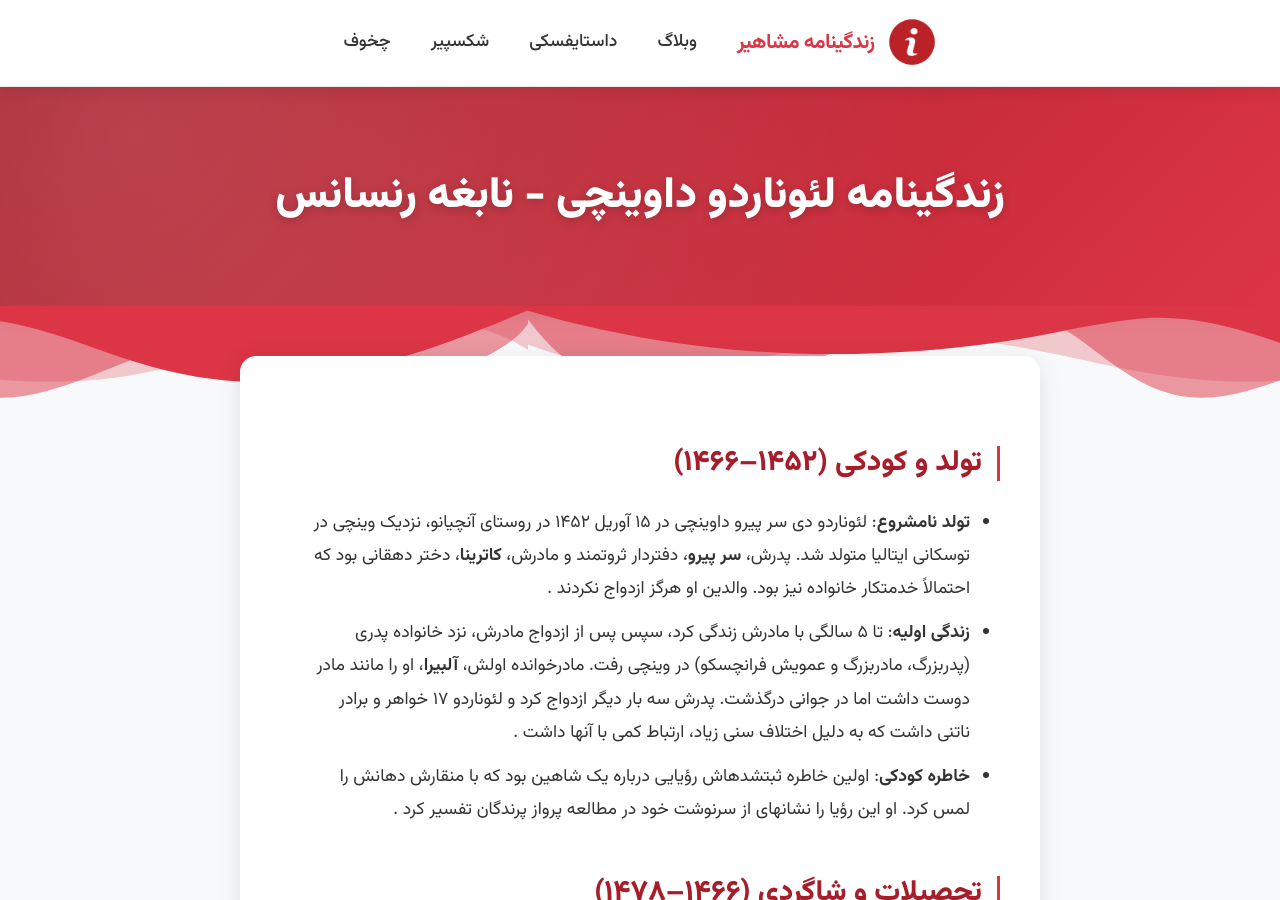
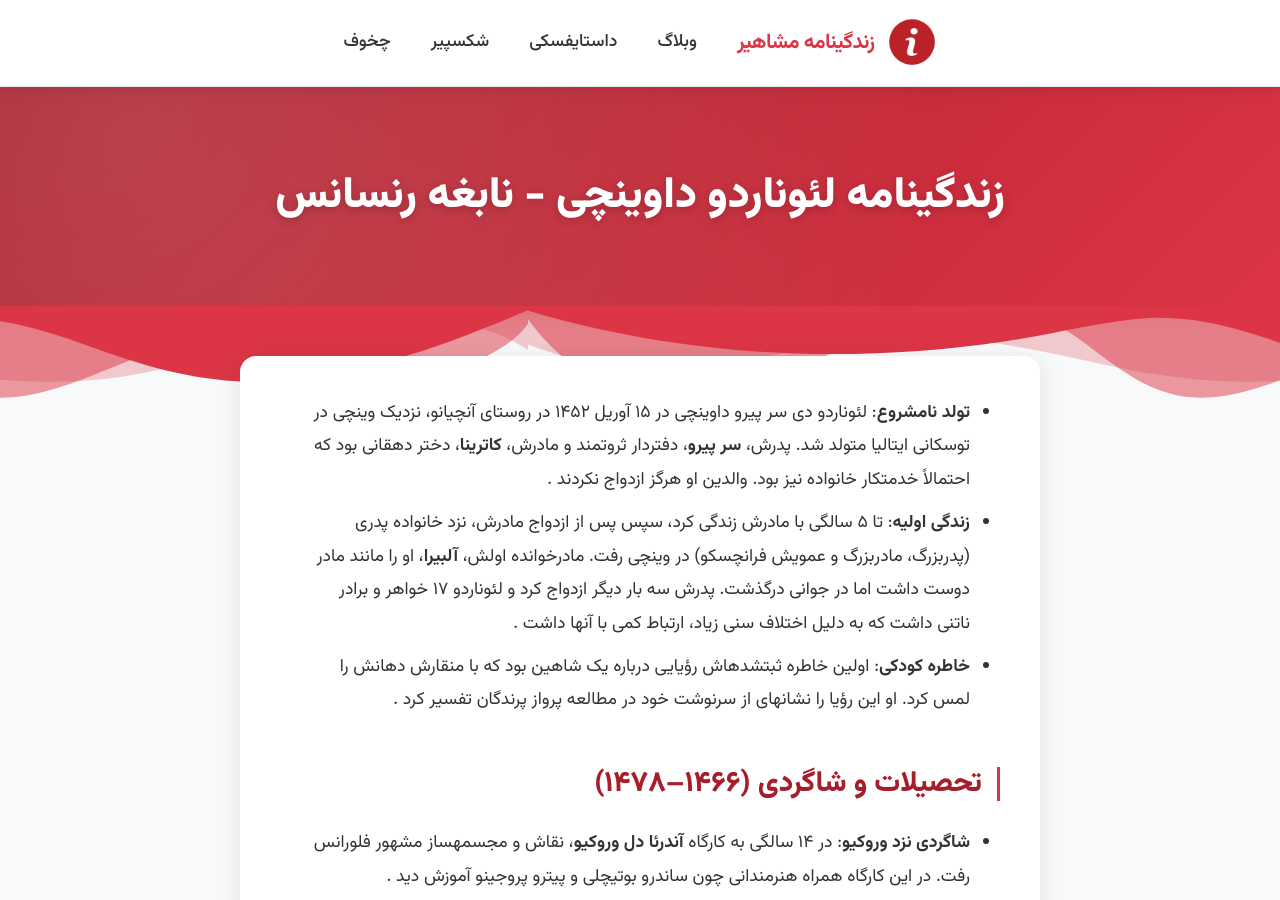
Before and after one commit to darkblog/darkblog.github.io, a Jekyll site: the page built from _posts/2025-7-5-66.md, in a window 1280 px wide and 900 px high. Built offline with Jekyll 4.4.1, drawn with Linux system fonts in a browser that asks for light colours.

Commit message:
Update 2025-7-5-66.md

```diff
--- a/_posts/2025-7-5-66.md
+++ b/_posts/2025-7-5-66.md
@@ -3,7 +3,6 @@ layout: post
 title: زندگینامه لئوناردو داوینچی - نابغه رنسانس
 ---
 
-## تولد و کودکی (۱۴۵۲–۱۴۶۶)
 - **تولد نامشروع**: لئوناردو دی سر پیرو داوینچی در ۱۵ آوریل ۱۴۵۲ در روستای آنچیانو، نزدیک وینچی در توسکانی ایتالیا متولد شد. پدرش، **سر پیرو**، دفتردار ثروتمند و مادرش، **کاترینا**، دختر دهقانی بود که احتمالاً خدمتکار خانواده نیز بود. والدین او هرگز ازدواج نکردند .
 - **زندگی اولیه**: تا ۵ سالگی با مادرش زندگی کرد، سپس پس از ازدواج مادرش، نزد خانواده پدری (پدربزرگ، مادربزرگ و عمویش فرانچسکو) در وینچی رفت. مادرخوانده اولش، **آلبیرا**، او را مانند مادر دوست داشت اما در جوانی درگذشت. پدرش سه بار دیگر ازدواج کرد و لئوناردو ۱۷ خواهر و برادر ناتنی داشت که به دلیل اختلاف سنی زیاد، ارتباط کمی با آنها داشت .
 - **خاطره کودکی**: اولین خاطره ثبتشدهاش رؤیایی درباره یک شاهین بود که با منقارش دهانش را لمس کرد. او این رؤیا را نشانهای از سرنوشت خود در مطالعه پرواز پرندگان تفسیر کرد .
```
